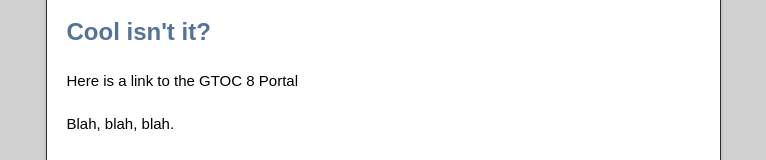
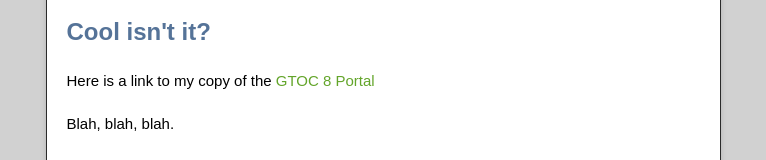
Before and after one commit to thomasandre/thomasandre.github.io, a plain HTML site: page index.html in a window 1280 px wide. Shown: the part 432-592 px from the top of the page, without its empty margins (257-1023 px from the left). Drawn offline with nearby package versions, Linux system fonts and the light colour scheme.

Commit message:
Update index.html

```diff
--- a/index.html
+++ b/index.html
@@ -39,7 +39,7 @@
 
 <h2>
 <a id="cool-isnt-it" class="anchor" href="#cool-isnt-it" aria-hidden="true"><span class="octicon octicon-link"></span></a>Cool isn't it?</h2>
-<p> Here is a link to the <a href="gtoc_8__gtoc_portal.html"></a> GTOC 8 Portal</p>
+<p> Here is a link to my copy of the  <a href="gtoc_8__gtoc_portal.html">GTOC 8 Portal</a> </p>
 <p>Blah, blah, blah.</p>
 
 <ul>
```
